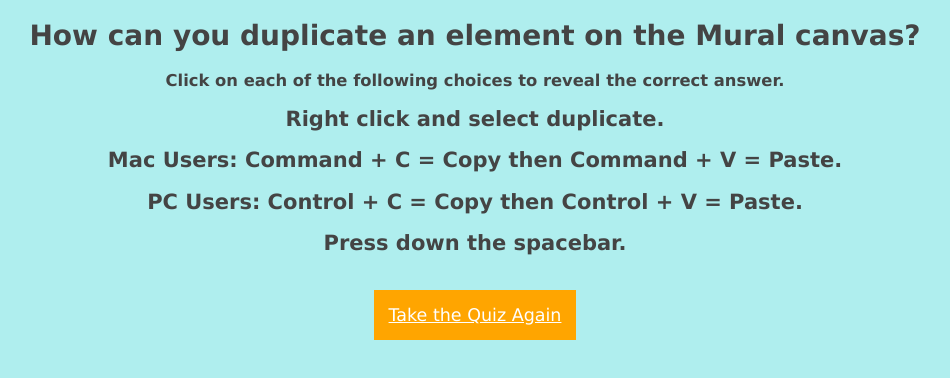
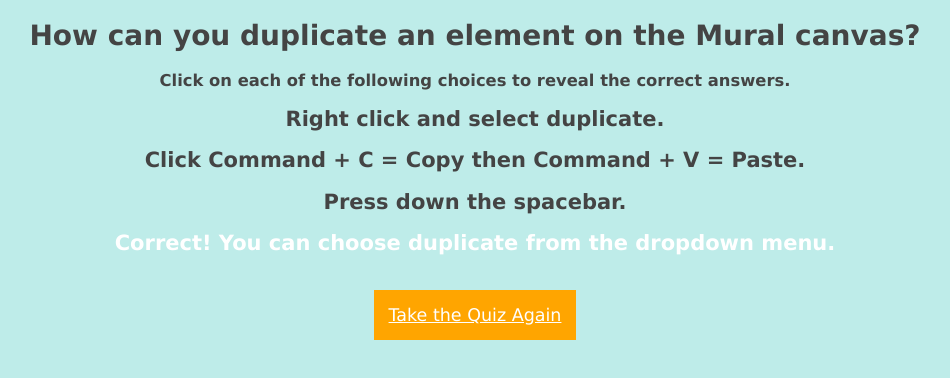
Before and after one commit to JHeatherwick/jheatherwick.github.io, a plain HTML site: page lab5/page3.html in a window 1280 px wide. Both pictures are taken after a click on the element "Right click and select duplicate.". Shown: the whole page, without its empty margins (165-1115 px from the left). Drawn offline with nearby package versions, Linux system fonts and the light colour scheme.

Commit message:
lab5 update

```diff
--- a/lab5/css/toolbar.css
+++ b/lab5/css/toolbar.css
@@ -1,7 +1,7 @@
 @charset "UTF-8";
 /* CSS Document */
 body {
-	background-color:paleturquoise;   /* background color */
+	background-color:#BEECE9;   /* background color */
 	color: #444;          /* text color for the page */
 	font-size: 14px;
 	font-family: Verdana, Geneva, sans-serif;
--- a/lab5/page3.html
+++ b/lab5/page3.html
@@ -11,10 +11,8 @@
 $(function(){
 	$("#option1").click( function(){
          $("#feedback").html("<h2 style='color:white'> Correct! You can choose duplicate from the dropdown menu. </h2>");
-      $("#option2").click( function(){
-                 $("#feedback").html("<h2 style='color:white'> Correct! You can use quick keys on your Mac to duplicate.</h2>");
-		$("#option3").click( function(){
-                 $("#feedback").html("<h2 style='color:white'> Correct! You can use quick keys on your PC to duplicate.</h2>");
+     $("#option2,option3").click( function(){
+         $("#feedback").html("<h2 style='color:white'> Correct! You can use quick keys on your computer to duplicate.</h2>");
         $("#option4").click( function(){
                  $("#feedback").html("<h2 style='color:white'> Incorrect. The space bar is a shortcut used to easily move around the canvas.</h2>");
                  $("#koala_eating").css("display","inline");
@@ -34,11 +32,10 @@ $(function(){
 <body>
 <div id="wrapper">
 <h1>How can you duplicate an element on the Mural canvas?</h1>
-<h3>Click on each of the following choices to reveal the correct answer.</h3>
+<h3>Click on each of the following choices to reveal the correct answers.</h3>
 
 <h2 id="option1" class="choices"> Right click and select duplicate. </h2>
-<h2 id="option2" class="choices"> Mac Users: Command + C = Copy then Command + V = Paste. </h2>
-<h2 id="option3" class="choices"> PC Users: Control + C = Copy then Control + V = Paste.</h2>
+<h2 id="option2" class="choices"> Click Command + C = Copy then Command + V = Paste. </h2>
 <h2 id="option4" class="choices"> Press down the spacebar. </h2>
 
 <div id="feedback"></div>
```
